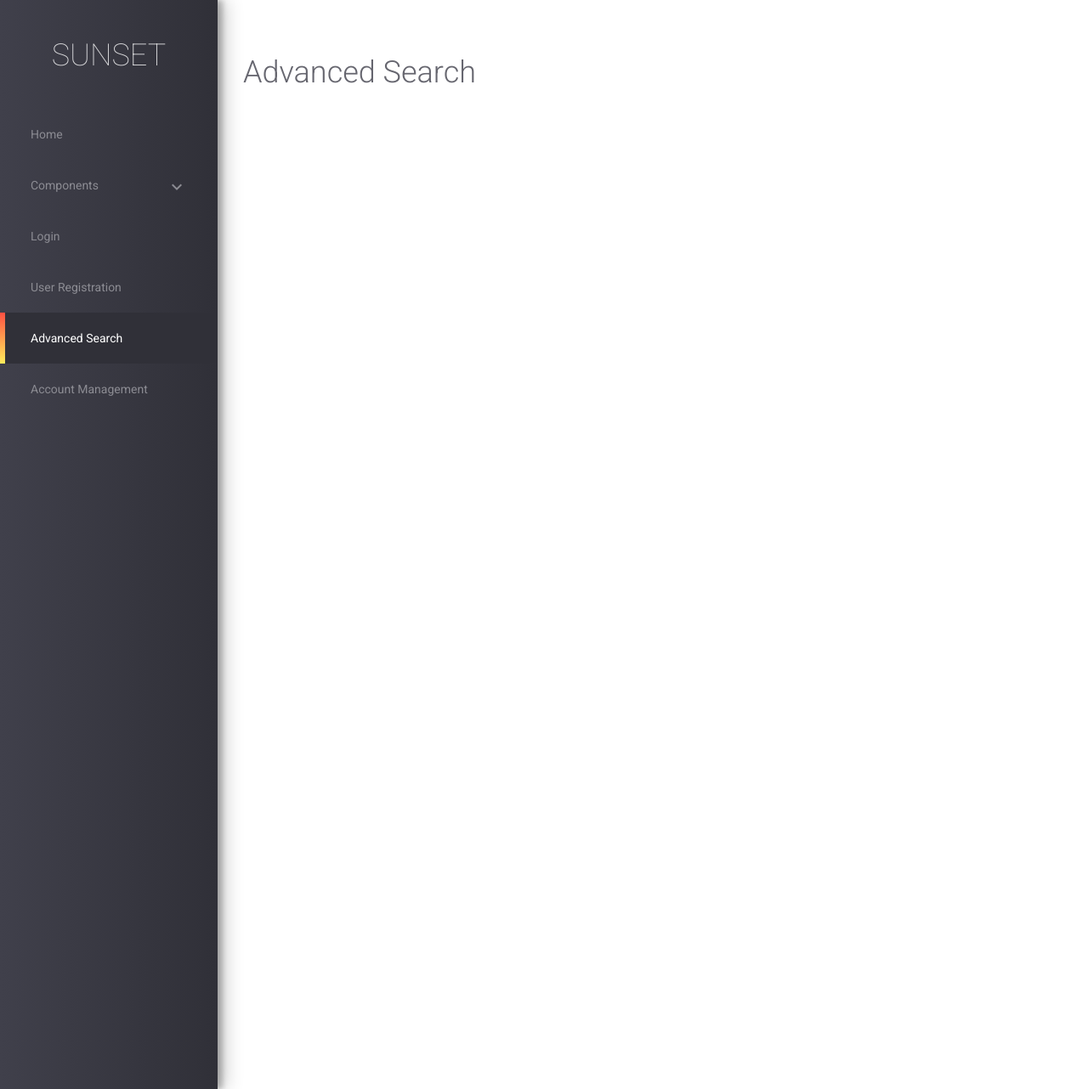
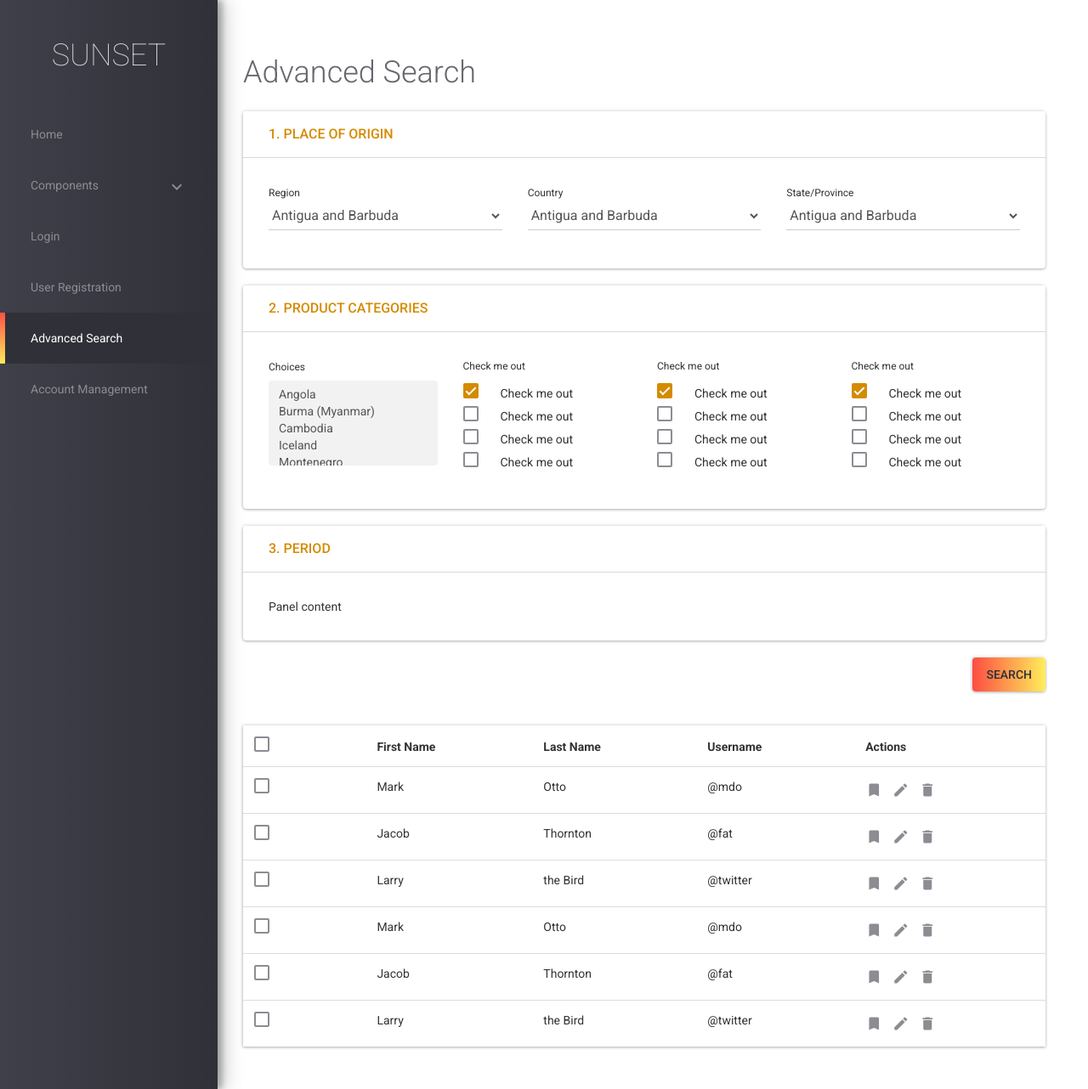
Before and after one commit to joserogeriofilho/sunset, a PHP site: page /pages/search.html in a window 1280 px wide. Shown: the whole page at 85% size. Run offline with PHP 8.4, Linux system fonts and the light colour scheme.

Commit message:
Inicio da pagina de busca e correcoes menores no multi select

```diff
--- a/dist/sunset/css/sunset.css
+++ b/dist/sunset/css/sunset.css
@@ -243,6 +243,11 @@ html, body, .container-fluid, .wrapper {
       font-size: 16px;
       font-weight: 500; }
 
+label {
+  font-size: 12px;
+  font-weight: 400;
+  margin-top: 2px; }
+
 .form-group.material-input {
   min-height: 56px;
   transition: 0.2s ease-in-out; }
@@ -294,17 +299,19 @@ html, body, .container-fluid, .wrapper {
   font-size: 16px;
   padding: 6px 0 6px 0; }
   .form-group.material-select select[multiple] {
-    box-shadow: -1px -1px 4px rgba(0, 0, 0, 0.08), 0 1px 4px rgba(0, 0, 0, 0.08), 0 1px 3px rgba(0, 0, 0, 0.24);
+    background-color: rgba(217, 217, 219, 0.35);
+    border-radius: 4px;
+    border-width: 0px;
+    font-size: 14px;
     margin-top: 6px;
-    min-height: 100px;
-    font-size: 14px; }
+    min-height: 100px; }
     .form-group.material-select select[multiple] option {
       padding: 2px 0 2px 12px; }
   .form-group.material-select select option {
     font-size: 14px;
     padding: 6px 0 6px 0; }
     .form-group.material-select select option:checked, .form-group.material-select select option:hover {
-      box-shadow: 0 0 10px 100px #D48B00 inset; }
+      box-shadow: 0 0 10px 100px #D9D9DB inset; }
 
 .checkbox {
   display: flex;
@@ -314,6 +321,7 @@ html, body, .container-fluid, .wrapper {
   -ms-user-select: none;
   user-select: none; }
   .checkbox label {
+    font-size: 14px;
     margin-left: 24px;
     margin-top: 2px; }
     .checkbox label input[type=checkbox] {
@@ -361,6 +369,7 @@ html, body, .container-fluid, .wrapper {
   -ms-user-select: none;
   user-select: none; }
   .radiobutton label {
+    font-size: 14px;
     font-weight: 400;
     margin-left: 44px;
     margin-top: 0px; }
@@ -738,7 +747,7 @@ p .btn {
   box-shadow: -1px -1px 4px rgba(0, 0, 0, 0.08), 0 1px 4px rgba(0, 0, 0, 0.08), 0 1px 3px rgba(0, 0, 0, 0.24); }
   .panel .panel-heading {
     background: white;
-    color: #8C8C93;
+    border-color: #D9D9DB;
     font-weight: 500;
     padding: 16px 30px 16px 30px; }
   .panel .panel-body {
@@ -752,3 +761,7 @@ p .btn {
     flex-direction: row;
     align-items: center;
     justify-content: space-between; }
+  .panel.panel-default .panel-heading {
+    color: #8C8C93; }
+  .panel.panel-primary .panel-heading {
+    color: #D48B00; }
--- a/pages/search.html
+++ b/pages/search.html
@@ -68,6 +68,313 @@
       <!-- Page Content -->
     <div class="container-fluid" id="content">
         <h1 class="hidden-xs hidden-sm hidden-md">Advanced Search</h1>
+        <div class="panel panel-primary">
+          <div class="panel-heading">
+            <span class="panel-title">1. PLACE OF ORIGIN</span>
+          </div>
+          <div class="panel-body">
+            <div class="row">
+              <div class="col-xs-12 col-md-4">
+                <div class="form-group material-select">
+                  <label>Region</label>
+                  <select class="form-control">
+                    <option>Antigua and Barbuda</option>
+                    <option>Belarus</option>
+                    <option>Serbia</option>
+                    <option>South Africa</option>
+                    <option>Zimbabwe</option>
+                  </select>
+                </div>
+              </div>
+
+              <div class="col-xs-12 col-md-4">
+                <div class="form-group material-select">
+                  <label>Country</label>
+                  <select class="form-control">
+                    <option>Antigua and Barbuda</option>
+                    <option>Belarus</option>
+                    <option>Serbia</option>
+                    <option>South Africa</option>
+                    <option>Zimbabwe</option>
+                  </select>
+                </div>
+              </div>
+
+              <div class="col-xs-12 col-md-4">
+                <div class="form-group material-select">
+                  <label>State/Province</label>
+                  <select class="form-control">
+                    <option>Antigua and Barbuda</option>
+                    <option>Belarus</option>
+                    <option>Serbia</option>
+                    <option>South Africa</option>
+                    <option>Zimbabwe</option>
+                  </select>
+                </div>
+              </div>
+            </div>
+          </div>
+        </div>
+
+        <div class="panel panel-primary">
+          <div class="panel-heading">
+            <span class="panel-title">2. PRODUCT CATEGORIES</span>
+          </div>
+          <div class="panel-body">
+            <div class="row">
+              <div class="col-xs-12 col-md-3">
+                <div class="form-group material-select">
+                  <label>Choices</label>
+                  <select multiple class="form-control">
+                    <option>Angola</option>
+                    <option>Burma (Myanmar)</option>
+                    <option>Cambodia</option>
+                    <option>Iceland</option>
+                    <option>Montenegro</option>
+                    <option>Zambigue</option>
+                  </select>
+                </div>
+              </div>
+
+              <div class="col-xs-12 col-md-3">
+                <label>Check me out
+                <div class="checkbox">
+                  <label>Check me out
+                    <input type="checkbox" checked="checked">
+                    <span class="checkmark"></span>
+                  </label>
+                </div>
+                <div class="checkbox">
+                  <label>Check me out
+                    <input type="checkbox">
+                    <span class="checkmark"></span>
+                  </label>
+                </div>
+                <div class="checkbox">
+                  <label>Check me out
+                    <input type="checkbox">
+                    <span class="checkmark"></span>
+                  </label>
+                </div>
+                <div class="checkbox">
+                  <label>Check me out
+                    <input type="checkbox">
+                    <span class="checkmark"></span>
+                  </label>
+                </div>
+              </div>
+
+              <div class="col-xs-12 col-md-3">
+                <label>Check me out
+                <div class="checkbox">
+                  <label>Check me out
+                    <input type="checkbox" checked="checked">
+                    <span class="checkmark"></span>
+                  </label>
+                </div>
+                <div class="checkbox">
+                  <label>Check me out
+                    <input type="checkbox">
+                    <span class="checkmark"></span>
+                  </label>
+                </div>
+                <div class="checkbox">
+                  <label>Check me out
+                    <input type="checkbox">
+                    <span class="checkmark"></span>
+                  </label>
+                </div>
+                <div class="checkbox">
+                  <label>Check me out
+                    <input type="checkbox">
+                    <span class="checkmark"></span>
+                  </label>
+                </div>
+              </div>
+
+              <div class="col-xs-12 col-md-3">
+                <label>Check me out
+                <div class="checkbox">
+                  <label>Check me out
+                    <input type="checkbox" checked="checked">
+                    <span class="checkmark"></span>
+                  </label>
+                </div>
+                <div class="checkbox">
+                  <label>Check me out
+                    <input type="checkbox">
+                    <span class="checkmark"></span>
+                  </label>
+                </div>
+                <div class="checkbox">
+                  <label>Check me out
+                    <input type="checkbox">
+                    <span class="checkmark"></span>
+                  </label>
+                </div>
+                <div class="checkbox">
+                  <label>Check me out
+                    <input type="checkbox">
+                    <span class="checkmark"></span>
+                  </label>
+                </div>
+              </div>
+
+            </div>
+          </div>
+        </div>
+
+        <div class="panel panel-primary">
+          <div class="panel-heading">
+            <span class="panel-title">3. PERIOD</span>
+          </div>
+          <div class="panel-body">
+            Panel content
+          </div>
+        </div>
+
+        <div class="row">
+          <div class="col-xs-12">
+            <button type="button" class="btn btn-raised btn-primary ripple-90 float-right">SEARCH</button>
+          </div>
+        </div>
+
+        <br><br>
+
+        <div class="row">
+          <div class="col-md-12">
+            <div class="table-responsive">
+              <table class="table">
+                <thead>
+                  <tr>
+                    <th>
+                      <div class="checkbox">
+                        <label>
+                          <input type="checkbox">
+                          <span class="checkmark"></span>
+                        </label>
+                      </div>
+                    </th>
+                    <th>First Name</th>
+                    <th>Last Name</th>
+                    <th>Username</th>
+                    <th>Actions</th>
+                  </tr>
+                </thead>
+                <tbody>
+                  <tr>
+                    <td>
+                      <div class="checkbox">
+                        <label>
+                          <input type="checkbox">
+                          <span class="checkmark"></span>
+                        </label>
+                      </div>
+                    </td>
+                    <td>Mark</td>
+                    <td>Otto</td>
+                    <td>@mdo</td>
+                    <td>
+                      <i class="btn btn-action material-icons">bookmark</i>
+                      <i class="btn btn-action material-icons">edit</i>
+                      <i class="btn btn-action material-icons">delete</i>
+                    </td>
+                  </tr>
+                  <tr>
+                    <td>
+                      <div class="checkbox">
+                        <label>
+                          <input type="checkbox">
+                          <span class="checkmark"></span>
+                        </label>
+                      </div>
+                    </td>
+                    <td>Jacob</td>
+                    <td>Thornton</td>
+                    <td>@fat</td>
+                    <td>
+                      <i class="btn btn-action material-icons">bookmark</i>
+                      <i class="btn btn-action material-icons">edit</i>
+                      <i class="btn btn-action material-icons">delete</i>
+                    </td>
+                  </tr>
+                  <tr>
+                    <td>
+                      <div class="checkbox">
+                        <label>
+                          <input type="checkbox">
+                          <span class="checkmark"></span>
+                        </label>
+                      </div>
+                    </td>
+                    <td>Larry</td>
+                    <td>the Bird</td>
+                    <td>@twitter</td>
+                    <td>
+                      <i class="btn btn-action material-icons">bookmark</i>
+                      <i class="btn btn-action material-icons">edit</i>
+                      <i class="btn btn-action material-icons">delete</i>
+                    </td>
+                  </tr>
+                  <tr>
+                    <td>
+                      <div class="checkbox">
+                        <label>
+                          <input type="checkbox">
+                          <span class="checkmark"></span>
+                        </label>
+                      </div>
+                    </td>
+                    <td>Mark</td>
+                    <td>Otto</td>
+                    <td>@mdo</td>
+                    <td>
+                      <i class="btn btn-action material-icons">bookmark</i>
+                      <i class="btn btn-action material-icons">edit</i>
+                      <i class="btn btn-action material-icons">delete</i>
+                    </td>
+                  </tr>
+                  <tr>
+                    <td>
+                      <div class="checkbox">
+                        <label>
+                          <input type="checkbox">
+                          <span class="checkmark"></span>
+                        </label>
+                      </div>
+                    </td>
+                    <td>Jacob</td>
+                    <td>Thornton</td>
+                    <td>@fat</td>
+                    <td>
+                      <i class="btn btn-action material-icons">bookmark</i>
+                      <i class="btn btn-action material-icons">edit</i>
+                      <i class="btn btn-action material-icons">delete</i>
+                    </td>
+                  </tr>
+                  <tr>
+                    <td>
+                      <div class="checkbox">
+                        <label>
+                          <input type="checkbox">
+                          <span class="checkmark"></span>
+                        </label>
+                      </div>
+                    </td>
+                    <td>Larry</td>
+                    <td>the Bird</td>
+                    <td>@twitter</td>
+                    <td>
+                      <i class="btn btn-action material-icons">bookmark</i>
+                      <i class="btn btn-action material-icons">edit</i>
+                      <i class="btn btn-action material-icons">delete</i>
+                    </td>
+                  </tr>
+                </tbody>
+              </table>
+            </div>
+          </div>
+        </div>
 
     </div>
 
--- a/src/sunset/sass/components/forms.scss
+++ b/src/sunset/sass/components/forms.scss
@@ -1,3 +1,9 @@
+label{
+    font-size: 12px;
+    font-weight: 400;
+    margin-top: 2px;
+}
+
 .form-group{
 
     &.material-input{
@@ -34,7 +40,6 @@
             box-shadow: none;
             font-size: 16px;
             padding-left: 0;
-            //z-index: 25;
 
             &:focus{
                 border-color: $primary;
@@ -77,10 +82,12 @@
             padding: 6px 0 6px 0;
 
             &[multiple]{
-                box-shadow: $shadow-ud-1;
+                background-color: rgba($gray100, 0.35);
+                border-radius: 4px;
+                border-width: 0px;
+                font-size: 14px;
                 margin-top: 6px;
                 min-height: 100px;
-                font-size: 14px;
 
                 option{
                     padding: 2px 0 2px 12px;
@@ -91,8 +98,8 @@
                 font-size: 14px;
                 padding: 6px 0 6px 0;
 
-                &:checked, &:hover{
-                    box-shadow: 0 0 10px 100px $primary inset;
+                &:checked,&:hover{
+                    box-shadow: 0 0 10px 100px $gray100 inset;
                 }
             }
         }
@@ -109,6 +116,7 @@
     user-select: none;
 
     label{
+        font-size: 14px;
         margin-left: 24px;
         margin-top: 2px;
 
@@ -175,6 +183,7 @@
     user-select: none;
 
     label{
+        font-size: 14px;
         font-weight: 400;
         margin-left: 44px;
         margin-top: 0px;
--- a/src/sunset/sass/components/panels.scss
+++ b/src/sunset/sass/components/panels.scss
@@ -4,7 +4,7 @@
 
     .panel-heading{
         background: white;
-        color: $gray300;
+        border-color: $gray100;
         font-weight: 500;
         padding: 16px 30px 16px 30px;
     }
@@ -25,4 +25,16 @@
         align-items: center;
         justify-content: space-between;
     }
+
+    &.panel-default{
+        .panel-heading{
+            color: $gray300;
+        }
+    }
+
+    &.panel-primary{
+        .panel-heading{
+            color: $primary;
+        }
+    }
 }
```
